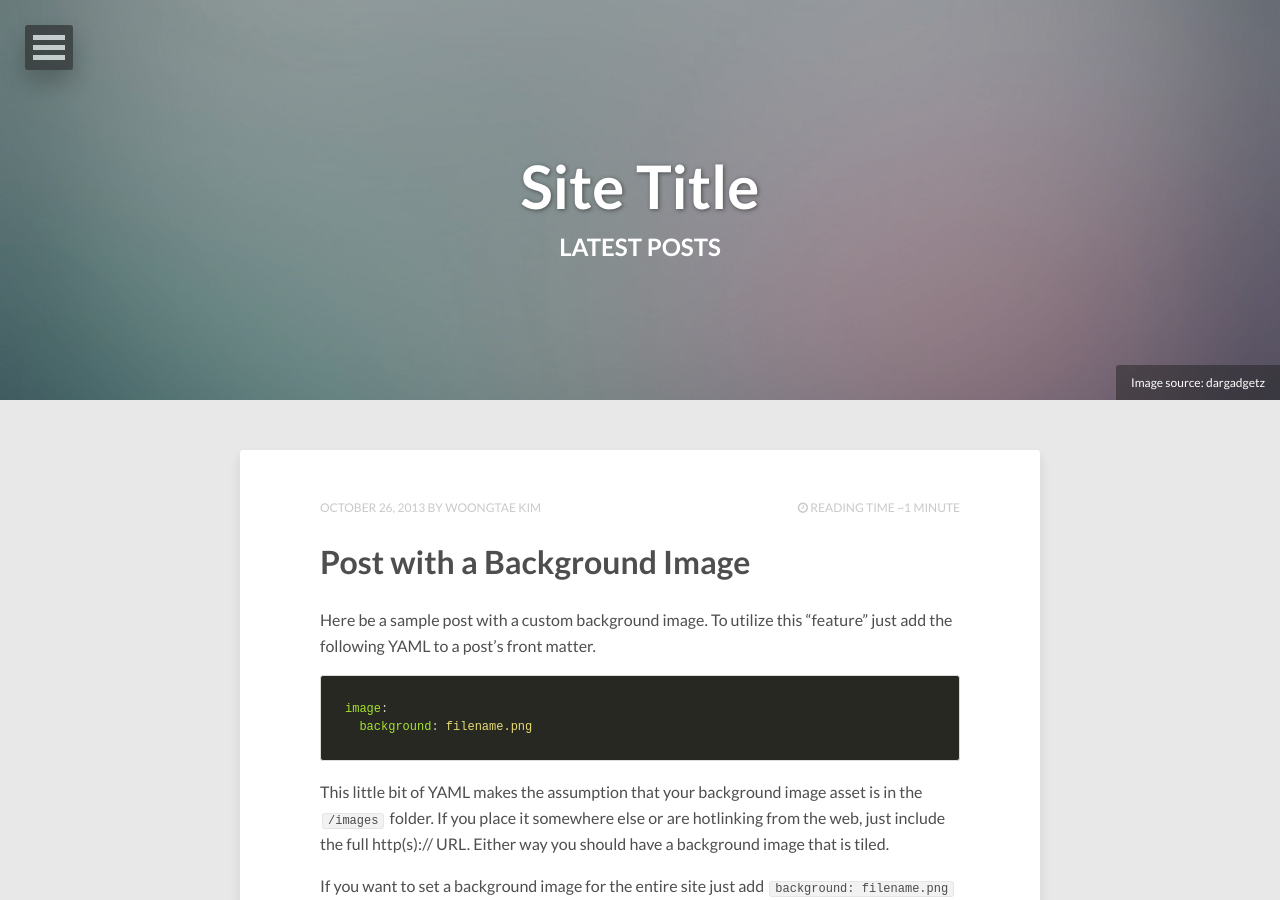
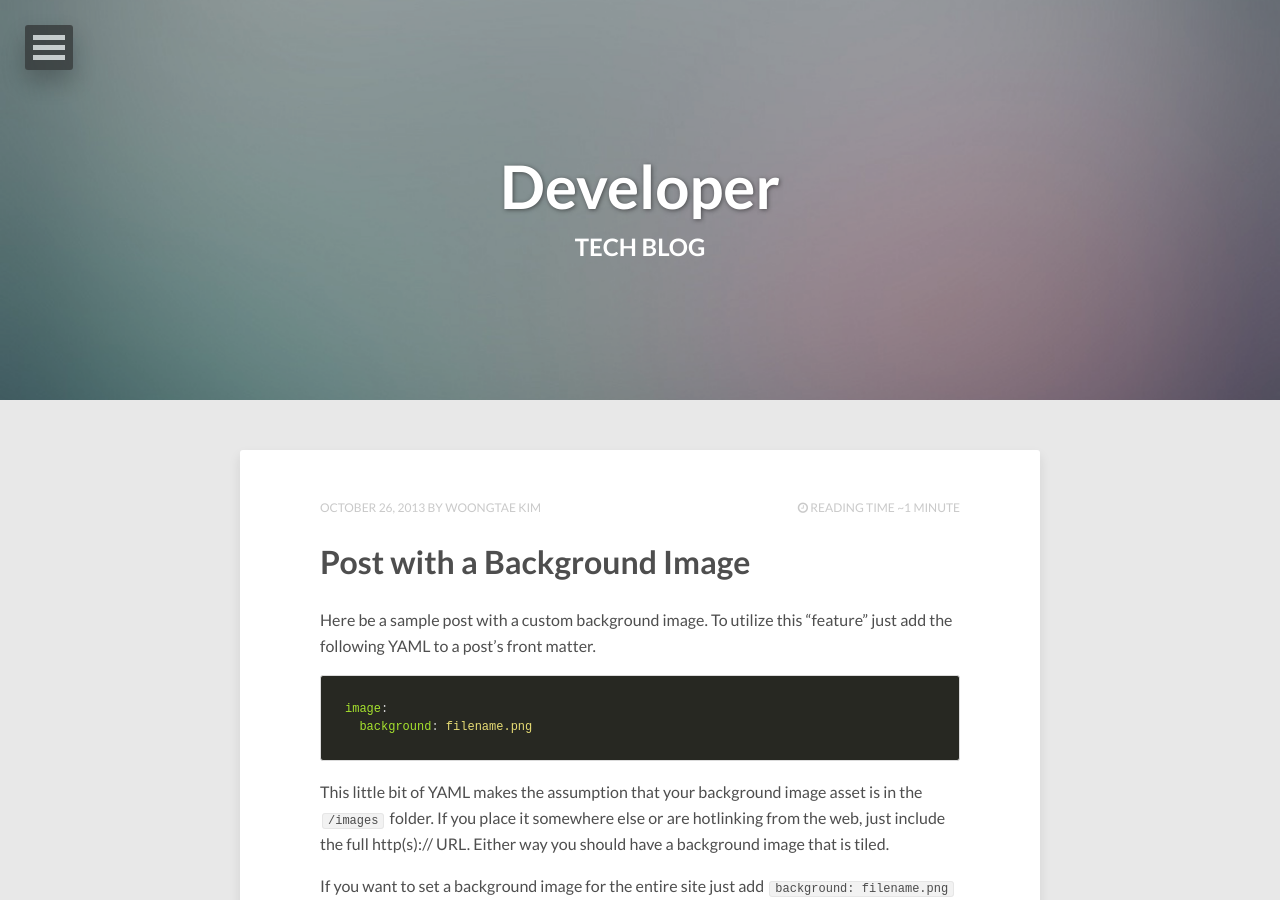
Before and after one commit to angle2v/angle2v.github.io, a Jekyll site: the page built from index.html, in a window 1280 px wide and 900 px high. Built offline with Jekyll 4.4.1, drawn with Linux system fonts in a browser that asks for light colours; nearby versions of some CDN libraries; the list of posts is cut into pages by our own code.

Commit message:
update blog

```diff
--- a/_config.yml
+++ b/_config.yml
@@ -1,5 +1,5 @@
-title:            Site Title
-description:      Describe your website here.
+title:            Developer
+description:      Tei의 개발 블로그
 disqus_shortname:
 reading_time:     true
 words_per_minute: 200
@@ -9,14 +9,14 @@
 
 # Owner/author information
 owner:
-  name:           Woongtae Kim
-  avatar:         avatar.jpg
-  bio:            "Your bio goes here. It shouldn't be super long but a good sentence or two should suffice."
-  email:          woongtaek2@gmail.com
+  name:   Woongtae Kim
+  avatar:   profile.jpg
+  bio:    안녕하세요.<br> 공부하는 개발자 Tei 입니다.<br> 저의 블로그에 방문해주셔서 감사합니다
+  email:    woongtaek2@gmail.com
   # Social networking links used in footer. Update and remove as you like.
   twitter:
   facebook:
-  github:
+  github:   angle2v
   stackexchange:
   linkedin:
   instagram:
@@ -35,7 +35,7 @@
 bing_verify:
 
 # http://en.wikipedia.org/wiki/List_of_tz_database_time_zones
-timezone:    America/New_York
+timezone:    Asia/Seoul
 future:      false  # publish future dated posts --  true, false (default)
 highlighter: rouge
 markdown:    kramdown
--- a/index.html
+++ b/index.html
@@ -1,13 +1,11 @@
 ---
 layout: post-index
-title: Latest Posts
+title: Tech Blog
 description: "Describe this nonsense."
 tags: [Jekyll, theme, themes, responsive, blog, modern]
 comments: false
 image:
   feature: abstract-1.jpg
-  credit: dargadgetz
-  creditlink: http://www.dargadgetz.com/ios-7-abstract-wallpaper-pack-for-iphone-5-and-ipod-touch-retina/
 ---
 
 {% for post in paginator.posts %}
```
Also changed, not shown: about/index.md (+1 -1 lines), images/profile.jpg (renamed from images/avatar.jpg).
